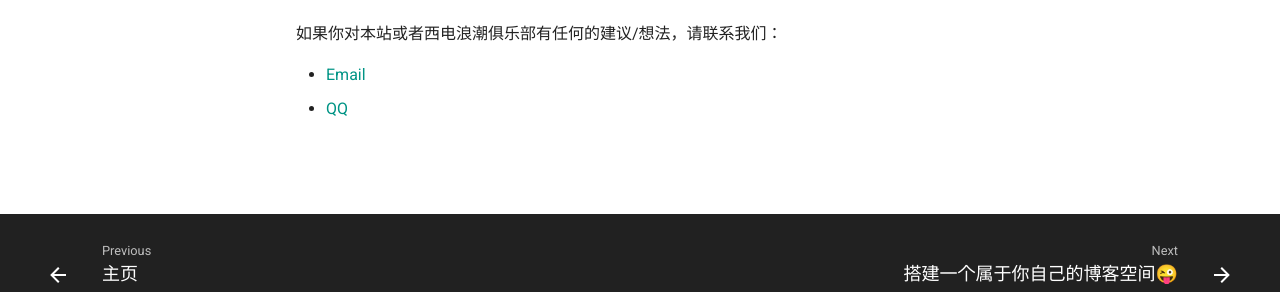
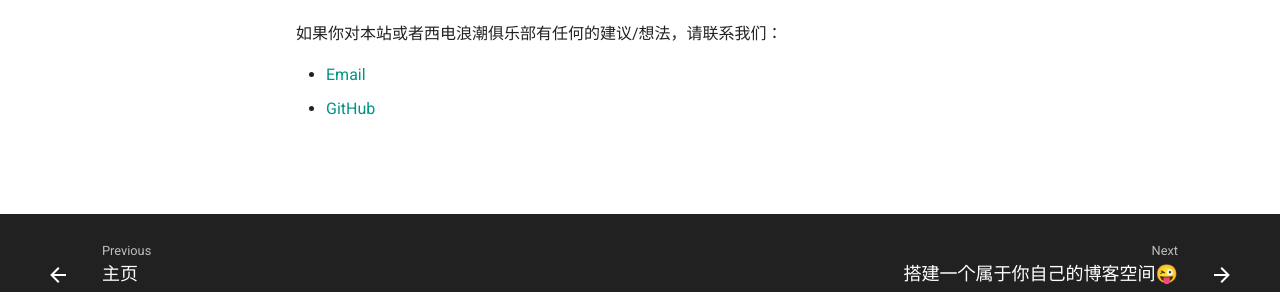
Before and after one commit to ISC-XDU/Blog, an MkDocs documentation site: the page built from docs/about.md, in a window 1280 px wide. Shown: the part 525-817 px from the top of the page. Built offline with MkDocs 1.6.1 and Material for MkDocs 9.7.7, drawn with Linux system fonts in a browser that asks for light colours; comment, search, counter and statistics services are not loaded.

Commit message:
update about

```diff
--- a/docs/about.md
+++ b/docs/about.md
@@ -19,5 +19,5 @@ author: ISC-WEB
 
 如果你对本站或者西电浪潮俱乐部有任何的建议/想法，请联系我们：
 
-- [Email](mailto:929570291@qq.com)
-- [QQ](https://wpa.qq.com/msgrd?v=3&uin=929570291&site=qq&menu=yes&jumpflag=1)
+- [Email](mailto:lxsky711@qq.com)
+- [GitHub](https://github.com/711lxsky)
```
